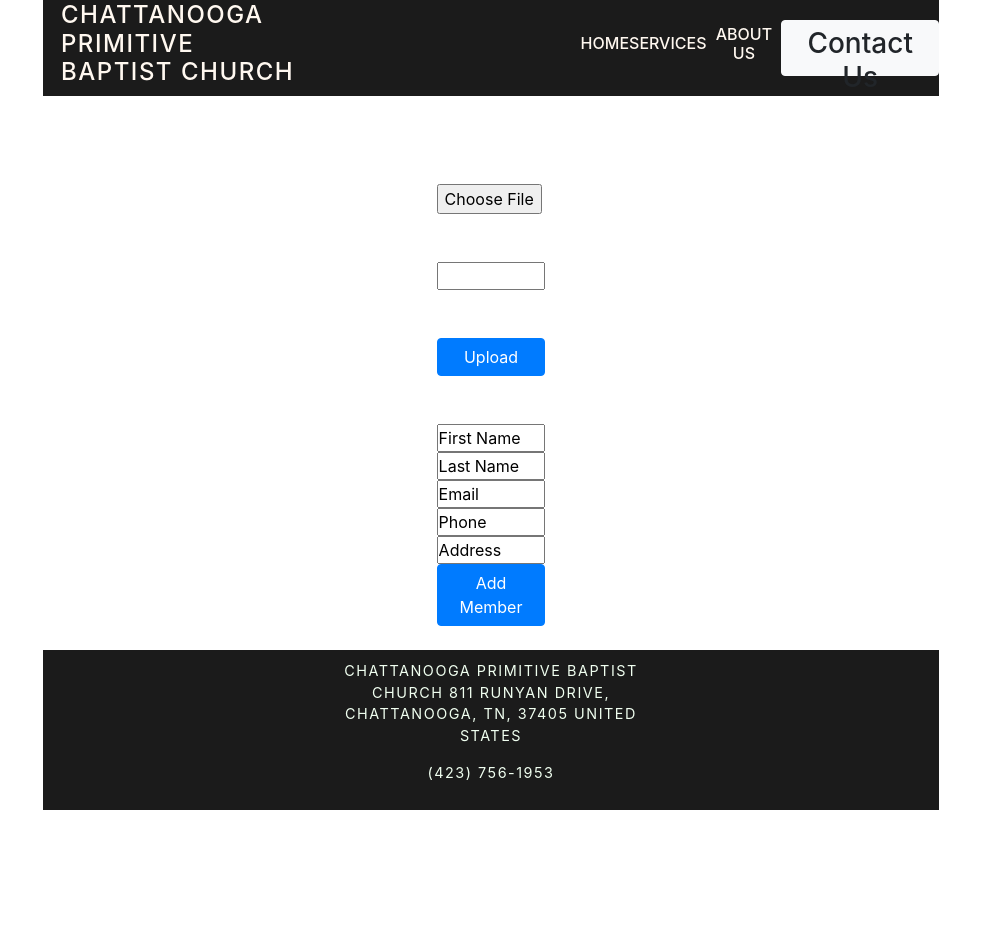
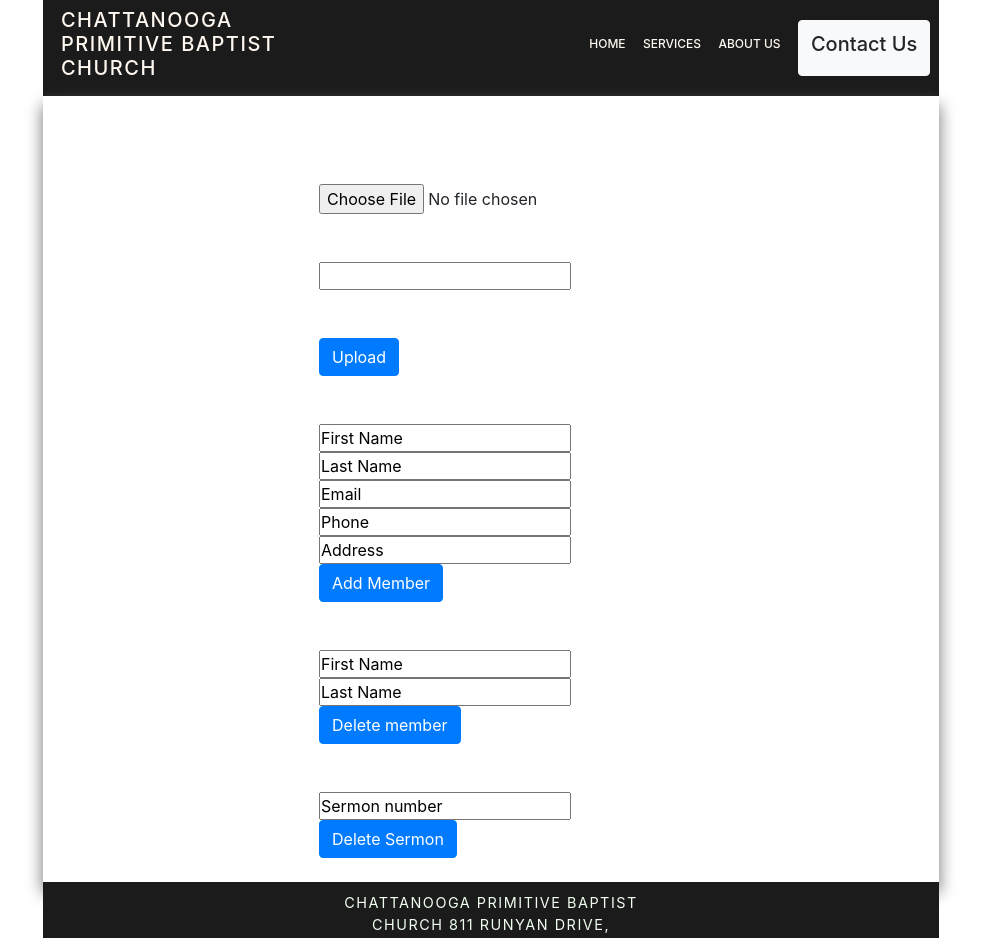
Before and after one commit to JackSkiles/c_v2, a React (Create React App) app in the folder client/: page /upload in a window 1280 px wide. Shown: the top 938 px of the page, without its empty margins (149-1130 px from the left). Before the commit the page ends 810 px from the top, so only its background shows below. Built offline with nearby package versions, Linux system fonts and the light colour scheme; no server answers; what react-google-maps would draw is missing.

Commit message:
got delete request working and updated some css

```diff
--- a/client/src/components/Header.jsx
+++ b/client/src/components/Header.jsx
@@ -86,14 +86,14 @@
                         </Dropdown.Item>
                     </Dropdown.Menu>
                 </Dropdown>
-                <Link Link to="/contact" className="link"><Button className="contact" variant="light"><h3>Contact Us</h3></Button></Link>
+                <Link Link to="/contact" className="link"><Button className="contact" variant="light"><h3 className="contact2">Contact Us</h3></Button></Link>
             </div>
             <div className="drop">
                 <Dropdown >
                     <Dropdown.Toggle variant="secondary" id="dropdown-basic" >MENU
                     </Dropdown.Toggle>
                     <Dropdown.Menu className="dropMenu">
-                        <Dropdown.Item><Link to="/services" className="link"><h3 className="text">Services</h3></Link></Dropdown.Item>
+                        <Dropdown.Item><Link to="/services" className="link2"><h3 className="text">Services</h3></Link></Dropdown.Item>
                         <Dropdown className="link">
                             <Dropdown.Toggle as={CustomToggle2} id="dropdown-custom-components" ><h3 className="text">About Us</h3>
                             </Dropdown.Toggle>
--- a/client/src/components/Home.jsx
+++ b/client/src/components/Home.jsx
@@ -14,7 +14,7 @@
                         <Carousel.Item className="cIItem">
                             <img className="d-block w-100" id="img" src='../front.jpg' alt="First slide"></img>
                             <Carousel.Caption>
-                                <Link to="/beliefs" ><h2 className="carouselItem">Our Distinctions</h2></Link>
+                                <Link to="/beliefs" ><h1 className="carouselItem">Our Distinctions</h1></Link>
                             </Carousel.Caption>
                         </Carousel.Item>
                         <Carousel.Item className="cIItem">
@@ -25,7 +25,7 @@
                                 alt="Third slide"
                             />
                             <Carousel.Caption>
-                                <Link to="/history"><h2 className="carouselItem">Our History</h2></Link>
+                                <Link to="/history"><h1 className="carouselItem">Our History</h1></Link>
                             </Carousel.Caption>
                         </Carousel.Item>
                         <Carousel.Item className="cIItem">
@@ -36,7 +36,7 @@
                                 alt="Third slide"
                             />
                             <Carousel.Caption>
-                                <Link to="/faq"><h2 className="carouselItem">Frequently Asked Questions</h2></Link>
+                                <Link to="/faq"><h1 className="carouselItem">Frequently Asked Questions</h1></Link>
                             </Carousel.Caption>
                         </Carousel.Item>
                     </Carousel>
--- a/client/src/components/Sermons.jsx
+++ b/client/src/components/Sermons.jsx
@@ -49,6 +49,7 @@
     }
     render() {
         const columns = [
+            { dataField: "id", text: 'sermon id' },
             { dataField: "elder", text: 'Elder' },
             { dataField: "createdAt", text: 'Date' }
         ]
--- a/client/src/components/Upload.jsx
+++ b/client/src/components/Upload.jsx
@@ -19,7 +19,8 @@
             lastName: '',
             email: '',
             phone: '',
-            address: ''
+            address: '',
+            id: 1,
         }
         this.handleChange = this
             .handleChange
@@ -80,6 +81,31 @@
                 },
             })
     }
+    handleFormSubmit2 = (e) => {
+        e.preventDefault();
+        Axios.delete('/api/v1/directory/delete',
+            {
+                data: {
+                    firstName: this.state.firstName,
+                    lastName: this.state.lastName,
+                    headers: {
+                        'Content-Type': 'application/json;charset=UTF-8'
+                    }
+                },
+            })
+    }
+    handleFormSubmit3 = (e) => {
+        e.preventDefault();
+        Axios.delete('api/v1/sermons/delete',
+            {
+                data: {
+                    id: this.state.id,
+                    headers: {
+                        'Content-Type': 'application/json;charset=UTF-8'
+                    }
+                },
+            })
+    }
 
     componentDidMount() {
         fetch(`/api/v1/user`)
@@ -102,19 +128,21 @@
     render() {
         return (
             <div className="main">
+                <div className="mainContainer">
+
                     {this.state.redirect ? <Redirect to='/login' /> : null}
                     <div className="mainCont">
                         <br />
-                    <div className="textCont">
+                        <div className="textCont3">
                             <input type="file" onChange={this.handleChange} />
                         </div>
-                    <div className="textCont">
+                        <div className="textCont3">
                             <input name="elder" onChange={this.myChangeHandler} />
                         </div>
-                    <div className="textCont">
+                        <div className="textCont3">
                             <Button onClick={this.handleUpload}>Upload</Button>
                         </div>
-                    <div className="textCont">
+                        <div className="textCont3">
                             <input name="firstName" onChange={this.myChangeHandler} defaultValue="First Name"></input>
                             <input name="lastName" onChange={this.myChangeHandler} defaultValue="Last Name"></input>
                             <input name="email" onChange={this.myChangeHandler} defaultValue="Email"></input>
@@ -122,6 +150,16 @@
                             <input name="address" onChange={this.myChangeHandler} defaultValue="Address"></input>
                             <Button onClick={this.handleFormSubmit}>Add Member</Button>
                         </div>
+                        <div className="textCont3">
+                            <input name="firstName" onChange={this.myChangeHandler} defaultValue="First Name"></input>
+                            <input name="lastName" onChange={this.myChangeHandler} defaultValue="Last Name"></input>
+                            <Button onClick={this.handleFormSubmit2}>Delete member</Button>
+                        </div>
+                        <div className="textCont3">
+                            <input name="id" onChange={this.myChangeHandler} defaultValue="Sermon number"/>
+                            <Button onClick={this.handleFormSubmit3}>Delete Sermon</Button>
+                        </div>
+                    </div>
                 </div>
             </div>
         )
--- a/client/src/components/head.css
+++ b/client/src/components/head.css
@@ -112,7 +112,25 @@
     font-size: 100%;
 }
 
-@media screen and (max-width: 1250px){
+@media screen and (max-width: 1600px){
+
+    .header {
+        font-size: 2.5vh;
+    }
+    .text {
+        font-size: 1.5vh;
+    }
+    .text:hover {
+        font-size: 2vh;
+    }
+    .contact {
+        width: 100%;
+    }
+    .contact2 {
+        font-size: 20px;
+    }
+}
+@media screen and (max-width: 1200px){
     .drop {
         display: flex;
         justify-content: center;
--- a/client/src/components/home.css
+++ b/client/src/components/home.css
@@ -10,6 +10,7 @@
     width: 70%;
     box-shadow: 0px 10px 15px 1px grey;
 }
+
 
 .carousel-caption {
     display: flex;
@@ -42,7 +43,7 @@
     text-align: center;
     padding: 10px;
     border-radius: 3px;
-    background-color: rgba(102, 102, 102, 0.6);
+    background-color: rgb(0, 0, 0);
 }
 .question {
     border: none;
--- a/client/src/components/pages.css
+++ b/client/src/components/pages.css
@@ -22,6 +22,10 @@
 
 .textCont {
     width: 40%;
+    padding: 3vh;
+}
+.textCont3 {
+    width: 100%;
     padding: 3vh;
 }
 
```
Also changed, not shown: 1 other file (tests, documents, lock files or other folders). Lines whose indentation alone changed are shown as unchanged.
